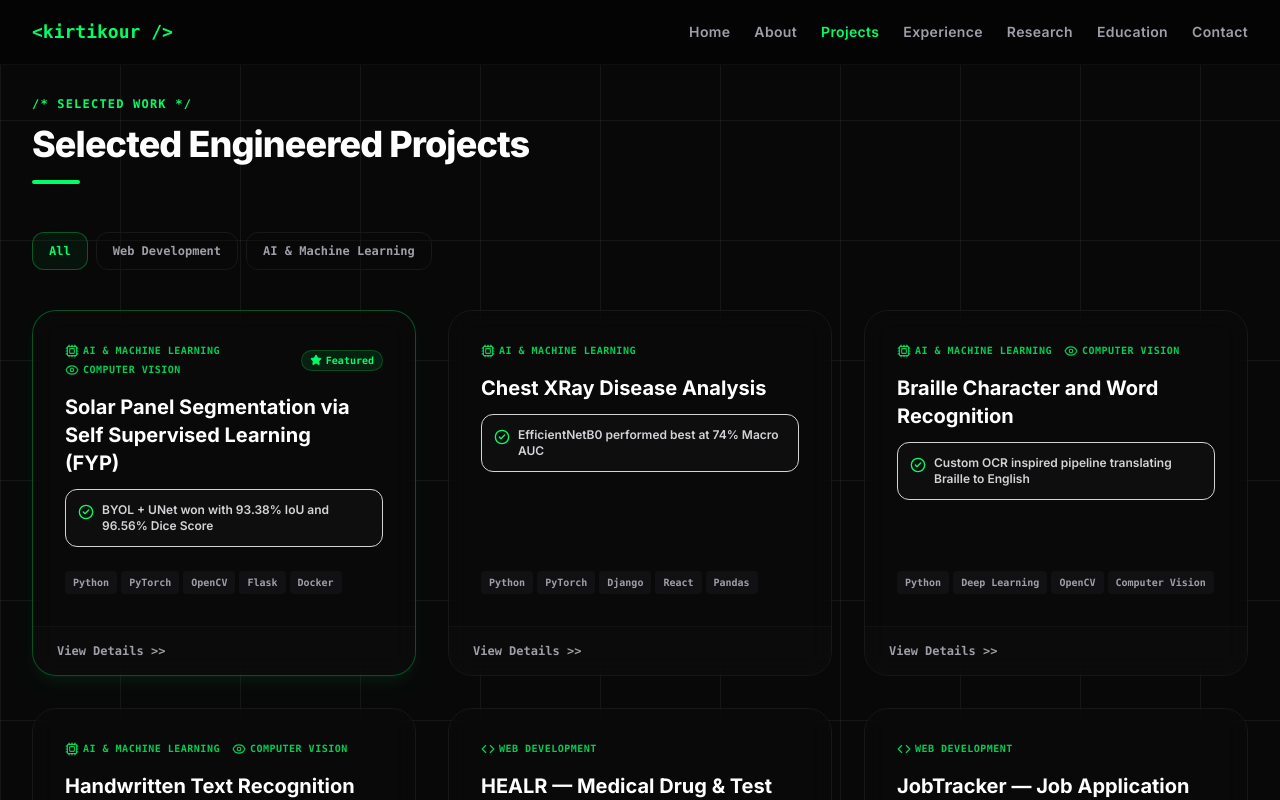
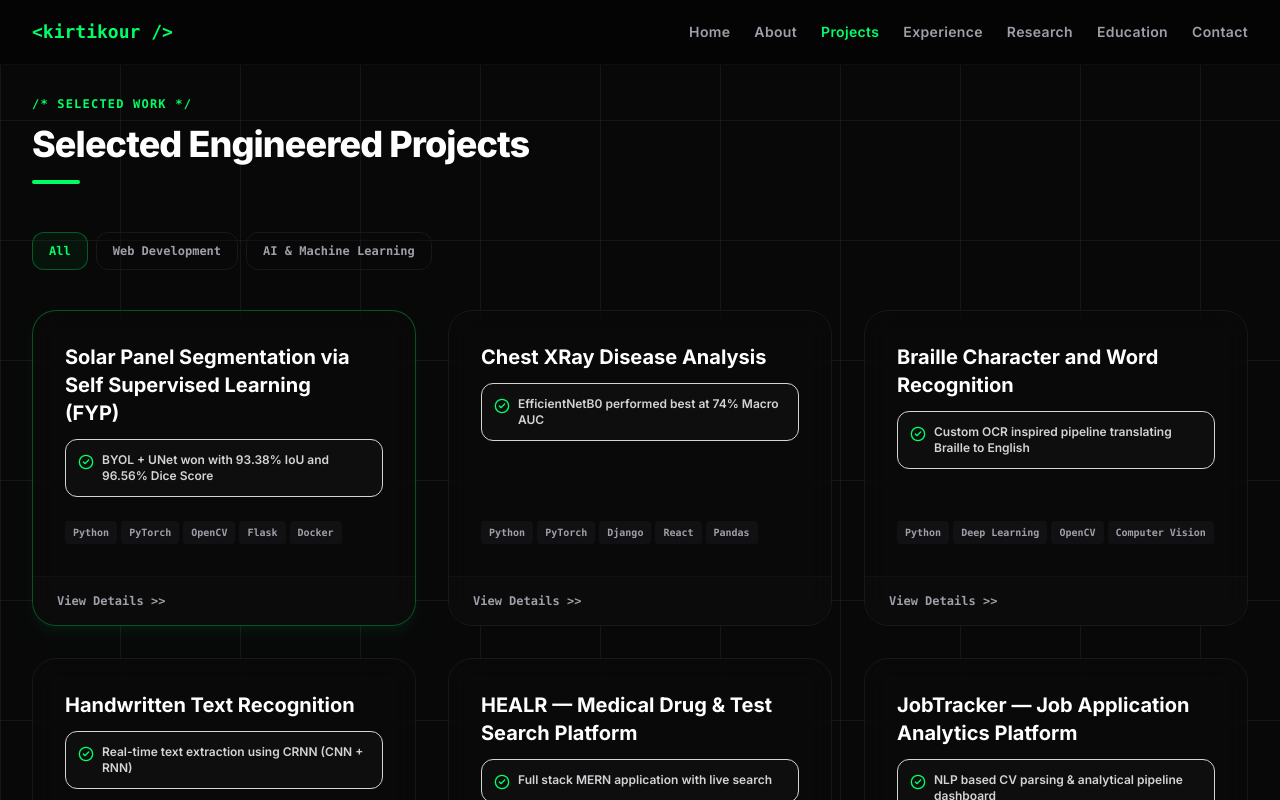
Before and after one commit to kirtikour/KIRTI-PORTFOLIO, a React (Vite) app: page / in a window 1280 px wide. Both pictures are taken after a click on the button "View Work". Shown: the top 800 px of the page. Built offline with nearby package versions, Linux system fonts and the light colour scheme.

Commit message:
style: remove category tags and featured badge from outer cards

```diff
--- a/src/components/Projects.tsx
+++ b/src/components/Projects.tsx
@@ -1,6 +1,6 @@
 import { useState } from 'react';
 import { motion } from 'framer-motion';
-import { ExternalLink, Star, Code, Cpu, Eye, CheckCircle2, ArrowRight, Layers } from 'lucide-react';
+import { ExternalLink, CheckCircle2, ArrowRight } from 'lucide-react';
 
 interface Project {
   id: string;
@@ -171,27 +171,6 @@ export default function Projects({ setActiveSection, setSelectedProjectId }: Pro
                 {/* Header Info */}
                 <div className="p-6 sm:p-8 flex-1 flex flex-col justify-between">
                   <div>
-                    {/* Category tags / Featured mark */}
-                    <div className="flex justify-between items-center mb-4">
-                      <div className="flex flex-wrap gap-x-3 gap-y-1">
-                        {project.categories.map(cat => (
-                          <span
-                            key={cat}
-                            className="inline-flex items-center gap-1 text-[10px] font-bold uppercase tracking-wider text-[#00FF66]/80 font-mono"
-                          >
-                            {cat === 'Web Development' ? <Code className="w-3.5 h-3.5" /> : cat === 'AI & Machine Learning' ? <Cpu className="w-3.5 h-3.5" /> : cat === 'Java' ? <Layers className="w-3.5 h-3.5" /> : <Eye className="w-3.5 h-3.5" />}
-                            {cat}
-                          </span>
-                        ))}
-                      </div>
-                      {project.featured && (
-                        <span className="flex items-center gap-1 text-[10px] font-extrabold text-[#00FF66] bg-[#00FF66]/10 px-2 py-0.5 rounded-full border border-[#00FF66]/20 font-mono shrink-0">
-                          <Star className="w-3 h-3 fill-[#00FF66]" />
-                          Featured
-                        </span>
-                      )}
-                    </div>
-
                     {/* Title */}
                     <h3 className="text-xl font-bold text-white group-hover:text-[#00FF66] transition-colors duration-250 mb-3 flex items-center justify-between">
                       {project.title}
```
